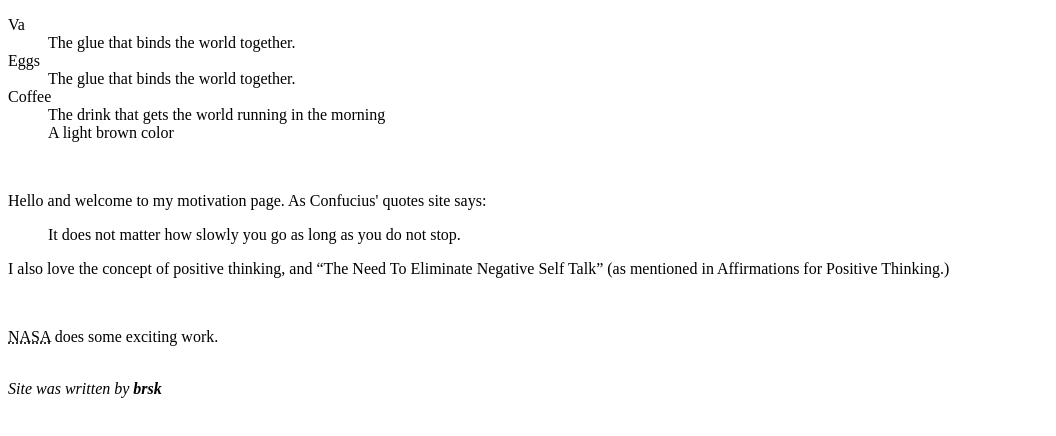
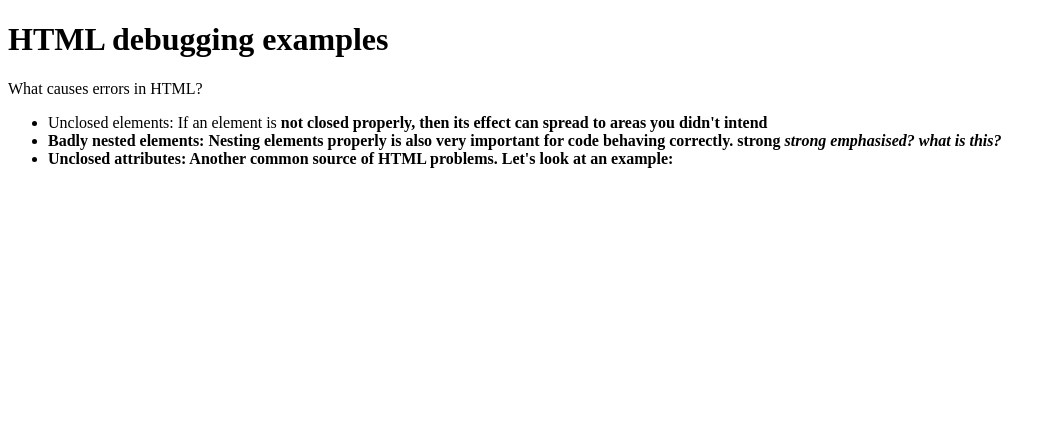
Before and after one commit to dev-vasya/MDN, a plain HTML site: page demo/index.html in a window 1280 px wide. Shown: the whole page, without its empty margins (0-1056 px from the left). Drawn offline with Linux system fonts and the light colour scheme.

Commit message:
repleace demo

```diff
--- a/demo/index.html
+++ b/demo/index.html
@@ -2,36 +2,23 @@
 <html lang="en-us">
   <head>
     <meta charset="utf-8">
-    <meta name="viewport" content="width=device-width">
-    <title>Quick hummus recipe</title>
+
+    <title>HTML debugging examples</title>
+
+
   </head>
+
   <body>
-    <dl>
-      <dt>Va</dt>
-      <dd>
-        The glue that binds the world together.
-      </dd>
+    <h1>HTML debugging examples</h1>
 
-      <dt>Eggs</dt>
-      <dd>The glue that binds the world together.</dd>
+    <p>What causes errors in HTML?
 
-      <dt>Coffee</dt>
-      <dd>The drink that gets the world running in the morning</dd>
-      <dd>A light brown color</dd>
-    </dl>
-    <br>
+    <ul>
+      <li>Unclosed elements: If an element is <strong>not closed properly, then its effect can spread to areas you didn't intend
 
-    <p>Hello and welcome to my motivation page. As Confucius' quotes site says:</p>
-    <blockquote cite="http://www.brainyquote.com/quotes/authors/c/confucius.html"><p>It does not matter how slowly you go as long as you do not stop.</p></blockquote>
-    <p>I also love the concept of positive thinking, and <q cite="http://example.com/affirmationsforpositivethinking">The Need To Eliminate Negative Self Talk</q> (as mentioned in Affirmations for Positive Thinking.)</p>
+      <li>Badly nested elements: Nesting elements properly is also very important for code behaving correctly. <strong>strong <em>strong emphasised?</strong> what is this?</em>
 
-    <br>
-    <p><abbr title="the National Aeronautics and Space Administration">NASA</abbr> does some exciting work.</p>
-
-    <br>
-    <address>Site was written by <strong>brsk</strong></address>
-
-    <br>
-
+      <li>Unclosed attributes: Another common source of HTML problems. Let's look at an example: <a href="https://www.mozilla.org/>link to Mozilla homepage</a>
+    </ul>
   </body>
 </html>
```
